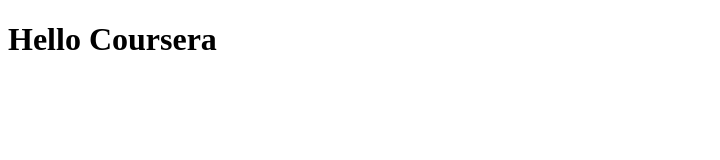
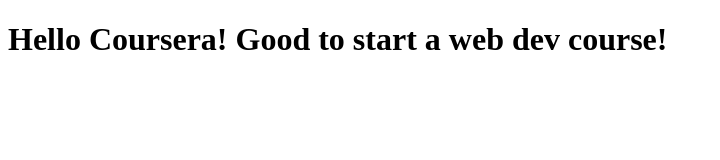
Before and after one commit to schiplunkar/coursera-test, a plain HTML site: page index.html in a window 1280 px wide. Shown: the whole page, without its empty margins (0-720 px from the left). Drawn offline with Linux system fonts and the light colour scheme.

Commit message:
small change in the file

```diff
--- a/index.html
+++ b/index.html
@@ -6,6 +6,6 @@
 	<title>Hello Coursera</title>
 </head>
 <body>
-<h1>Hello Coursera</h1>
+<h1>Hello Coursera! Good to start a web dev course!</h1>
 </body>
 </html>
```
